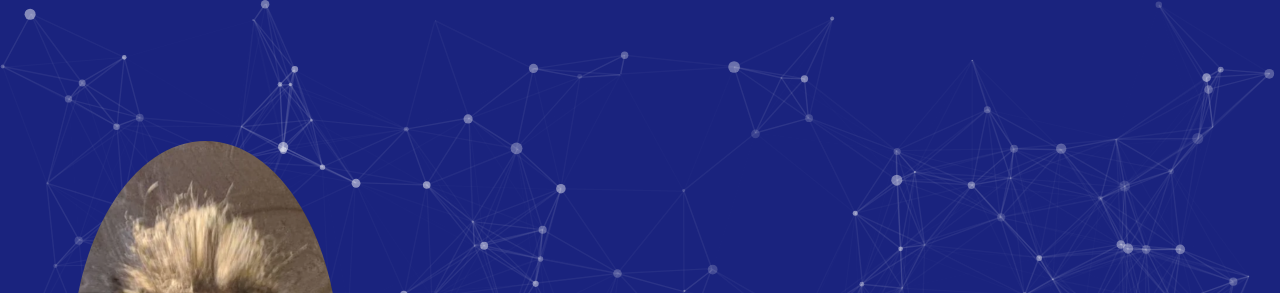
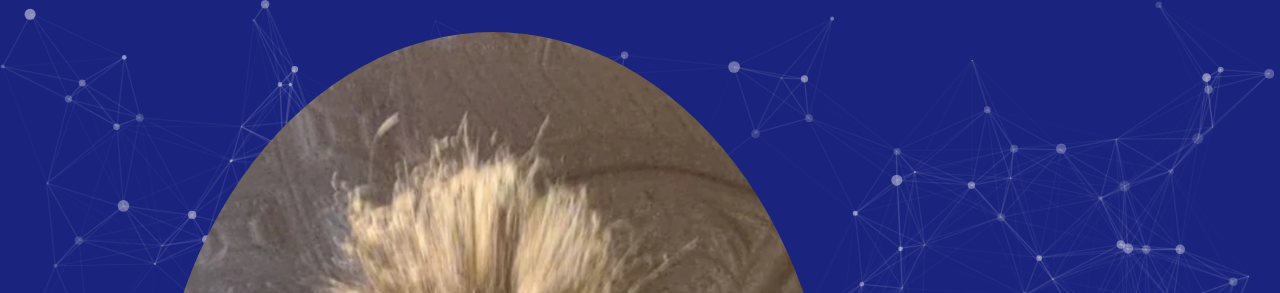
Before and after one commit to Drew-v/Drew-v.github.io, a plain HTML site: page index.html in a window 1280 px wide. Shown: the top 293 px of the page. Drawn offline with nearby package versions, Linux system fonts and the light colour scheme.

Commit message:
website V1.0, resume still out of date

```diff
--- a/styles.css
+++ b/styles.css
@@ -99,22 +99,22 @@ footer {
 }
 
 .headshot img {
-    max-width: 60%;
-    max-height: 60%;
+    max-width: 70%;
+    max-height: 70%;
     height: auto;
     border-radius: 50%;
     object-fit: cover;
     object-position: center;
 }
 
-@media (min-width: 200px) {
+@media (min-width: 350) {
     .headshot img {
-        width: 40vw; /* set the width of the image to 30% of the viewport width */
-        height: 40vw; /* set the height of the image to 30% of the viewport width */
+        width: 45vw; /* set the width of the image to 30% of the viewport width */
+        height: 50vw; /* set the height of the image to 30% of the viewport width */
     }
 }
 
-@media (min-width: 600px) {
+@media (min-width: 650) {
     .headshot img {
         width: 35vw; /* set the width of the image to 25% of the viewport width */
         height: 35vw; /* set the height of the image to 25% of the viewport width */
```
